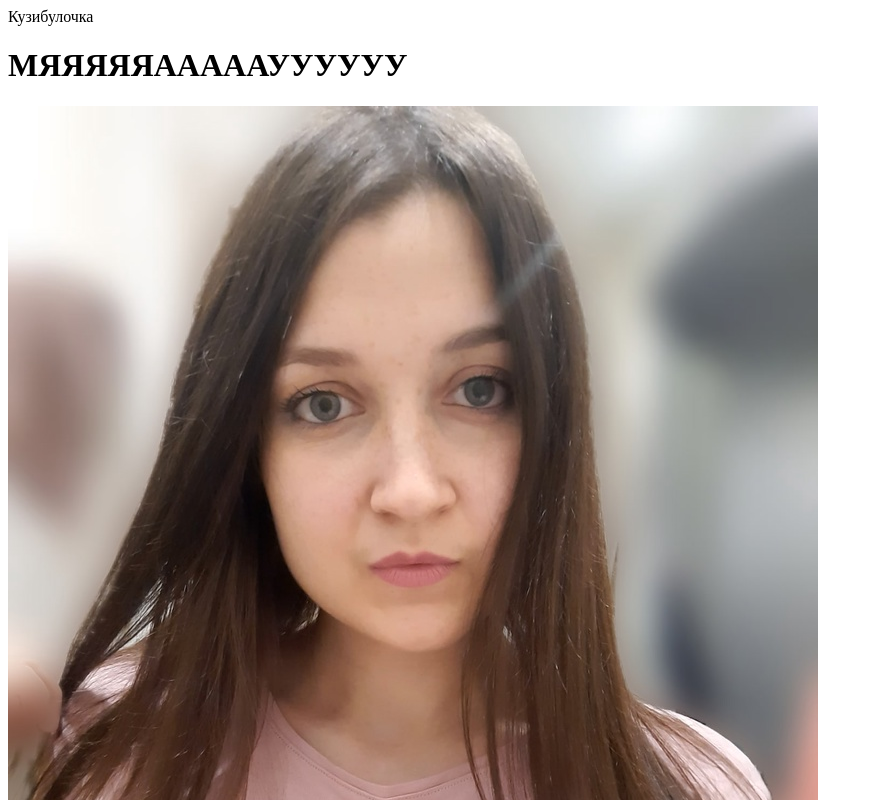
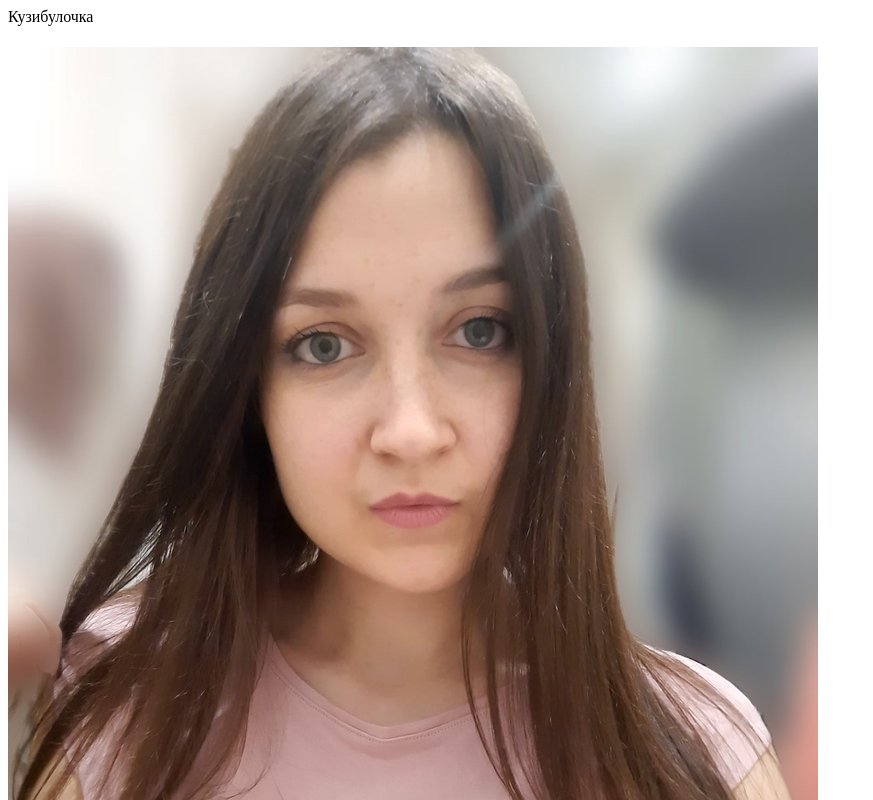
Before and after one commit to Soofsard/myhtml, a plain HTML site: page index.html in a window 1280 px wide. Shown: the top 800 px of the page, without its empty margins (0-873 px from the left). Drawn offline with Linux system fonts and the light colour scheme.

Commit message:
Update index.html

```diff
--- a/index.html
+++ b/index.html
@@ -8,7 +8,7 @@
 </head>
 <body>
     Кузибулочка
-    <h1>МЯЯЯЯЯАААААУУУУУУ</h1>
+    <h1></h1>
     <img src="1ndew.jpg" alt="">
 
 </body>
```
